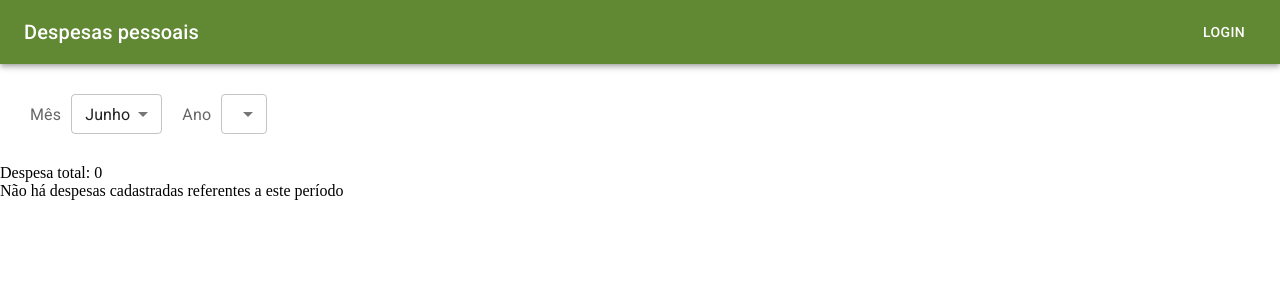
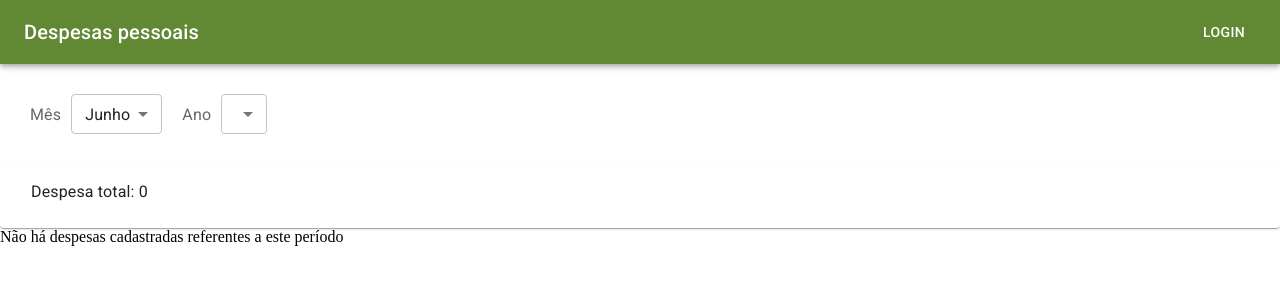
Before and after one commit to MariaEmiliaAlcantara/Trabalho-Pratico-Modulo-3, a React (Vite) app: page /despesas/1 in a window 1280 px wide. Shown: the top 300 px of the page. Built offline with nearby package versions, Linux system fonts and the light colour scheme; data requests are answered from the project's data file.

Commit message:
total expenses material UI

```diff
--- /dev/null
+++ b/src/components/DespesaTotal/DespesaTotal.css
@@ -0,0 +1,3 @@
+.despesaTotal {
+  margin-left: 15px
+}
--- a/src/components/DespesaTotal/DespesaTotal.tsx
+++ b/src/components/DespesaTotal/DespesaTotal.tsx
@@ -1,5 +1,18 @@
+import Card from "@mui/material/Card";
+import CardContent from "@mui/material/CardContent";
+import Typography from "@mui/material/Typography";
+import "./DespesaTotal.css";
+
 const DespesaTotal: React.FC<{ despesaTotal: number }> = ({ despesaTotal }) => {
-  return <div>Despesa total: {Number(despesaTotal.toFixed(2))}</div>;
+  return (
+    <Card>
+      <CardContent className="despesaTotal">
+        <Typography>
+          Despesa total: {Number(despesaTotal.toFixed(2))}
+        </Typography>
+      </CardContent>
+    </Card>
+  );
 };
 
 export default DespesaTotal;
```
